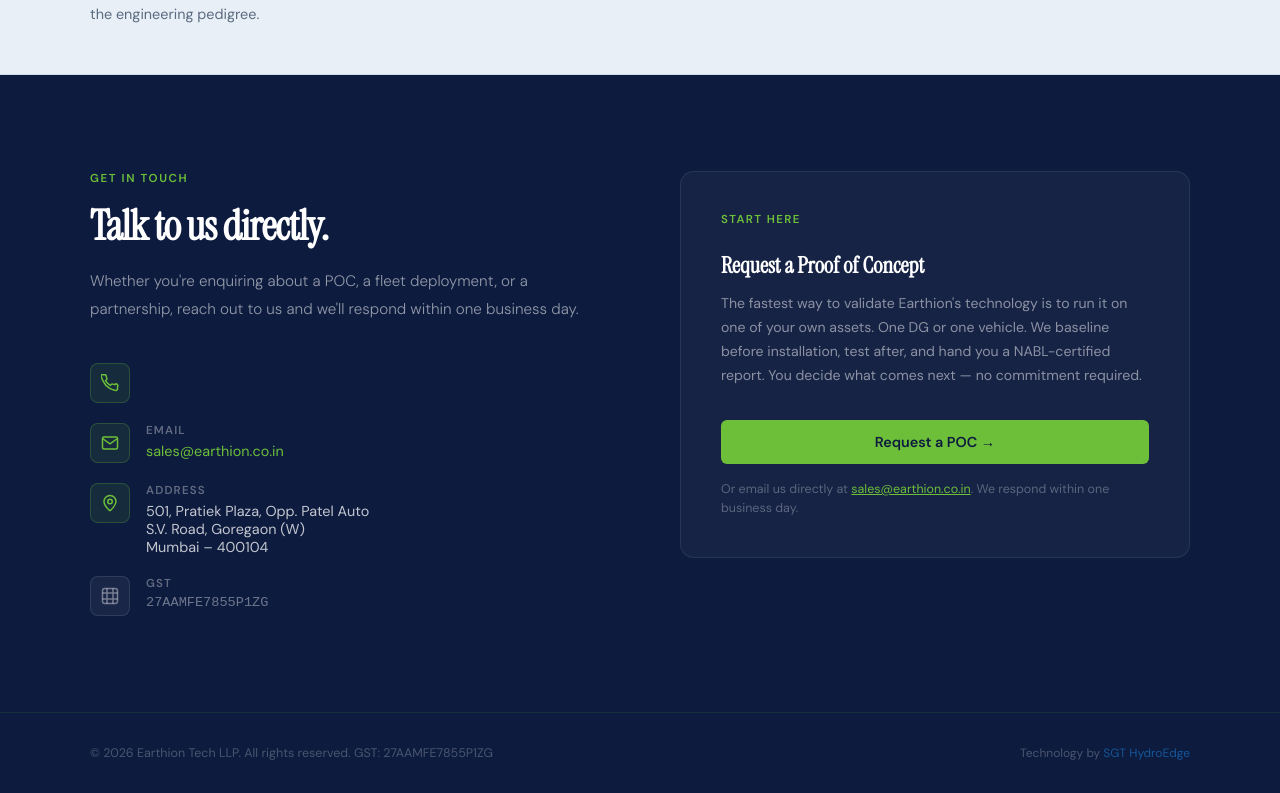
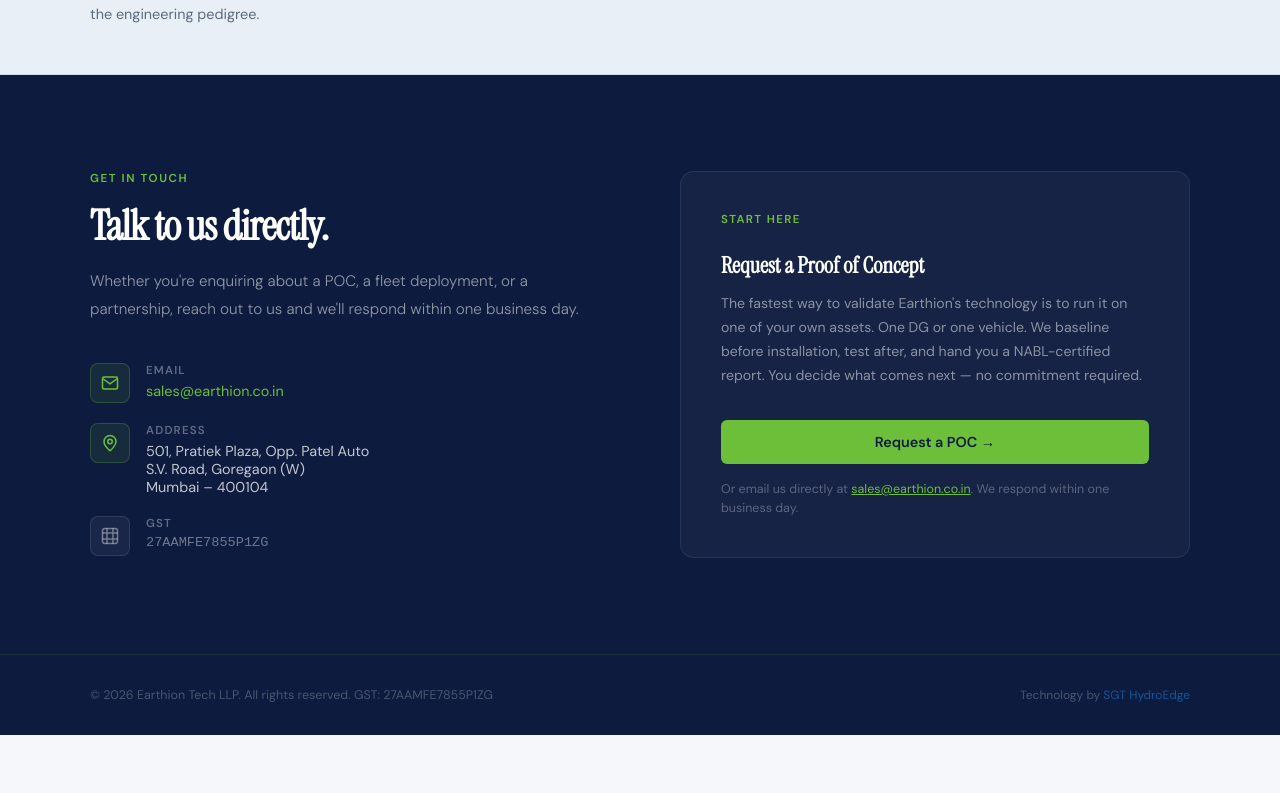
Before and after one commit to devsaarthigreentech-glitch/earthion-website, a Next.js app: page /about in a window 1280 px wide. Shown: the part 2713-3506 px from the top of the page. After the commit the page ends 3448 px from the top, so only its background shows below. Built offline with nearby package versions, Linux system fonts and the light colour scheme.

Commit message:
Email Icon

```diff
--- a/app/about/page.jsx
+++ b/app/about/page.jsx
@@ -241,11 +241,6 @@
               <div className="contact-items">
                 <div className="contact-item">
                   <div className="contact-icon">
-                    <svg width="18" height="18" viewBox="0 0 24 24" fill="none" stroke="currentColor" strokeWidth="2"><path d="M22 16.92v3a2 2 0 01-2.18 2 19.79 19.79 0 01-8.63-3.07A19.5 19.5 0 013.06 9.82a19.79 19.79 0 01-3.07-8.67A2 2 0 012 .93h3a2 2 0 012 1.72c.13.96.36 1.9.7 2.81a2 2 0 01-.45 2.11L6.09 8.82a16 16 0 006.29 6.29l1.16-1.16a2 2 0 012.11-.45c.9.34 1.85.57 2.81.7A2 2 0 0122 16.92z"/></svg>
-                  </div>
-                </div>
-                <div className="contact-item">
-                  <div className="contact-icon">
                     <svg width="18" height="18" viewBox="0 0 24 24" fill="none" stroke="currentColor" strokeWidth="2"><path d="M4 4h16c1.1 0 2 .9 2 2v12c0 1.1-.9 2-2 2H4c-1.1 0-2-.9-2-2V6c0-1.1.9-2 2-2z"/><polyline points="22,6 12,13 2,6"/></svg>
                   </div>
                   <div>
--- a/app/contact/page.jsx
+++ b/app/contact/page.jsx
@@ -166,7 +166,7 @@
               <div className="info-items">
                 <div className="info-item">
                   <div className="info-icon">
-                    <svg width="18" height="18" viewBox="0 0 24 24" fill="none" stroke="currentColor" strokeWidth="2"><path d="M22 16.92v3a2 2 0 01-2.18 2 19.79 19.79 0 01-8.63-3.07A19.5 19.5 0 013.06 9.82a19.79 19.79 0 01-3.07-8.67A2 2 0 012 .93h3a2 2 0 012 1.72c.13.96.36 1.9.7 2.81a2 2 0 01-.45 2.11L6.09 8.82a16 16 0 006.29 6.29l1.16-1.16a2 2 0 012.11-.45c.9.34 1.85.57 2.81.7A2 2 0 0122 16.92z"/></svg>
+                    <svg width="18" height="18" viewBox="0 0 24 24" fill="none" stroke="currentColor" strokeWidth="2"><path d="M4 4h16c1.1 0 2 .9 2 2v12c0 1.1-.9 2-2 2H4c-1.1 0-2-.9-2-2V6c0-1.1.9-2 2-2z"/><polyline points="22,6 12,13 2,6"/></svg>
                   </div>
                   <div>
                     <div className="info-item-label">Email</div>
```
